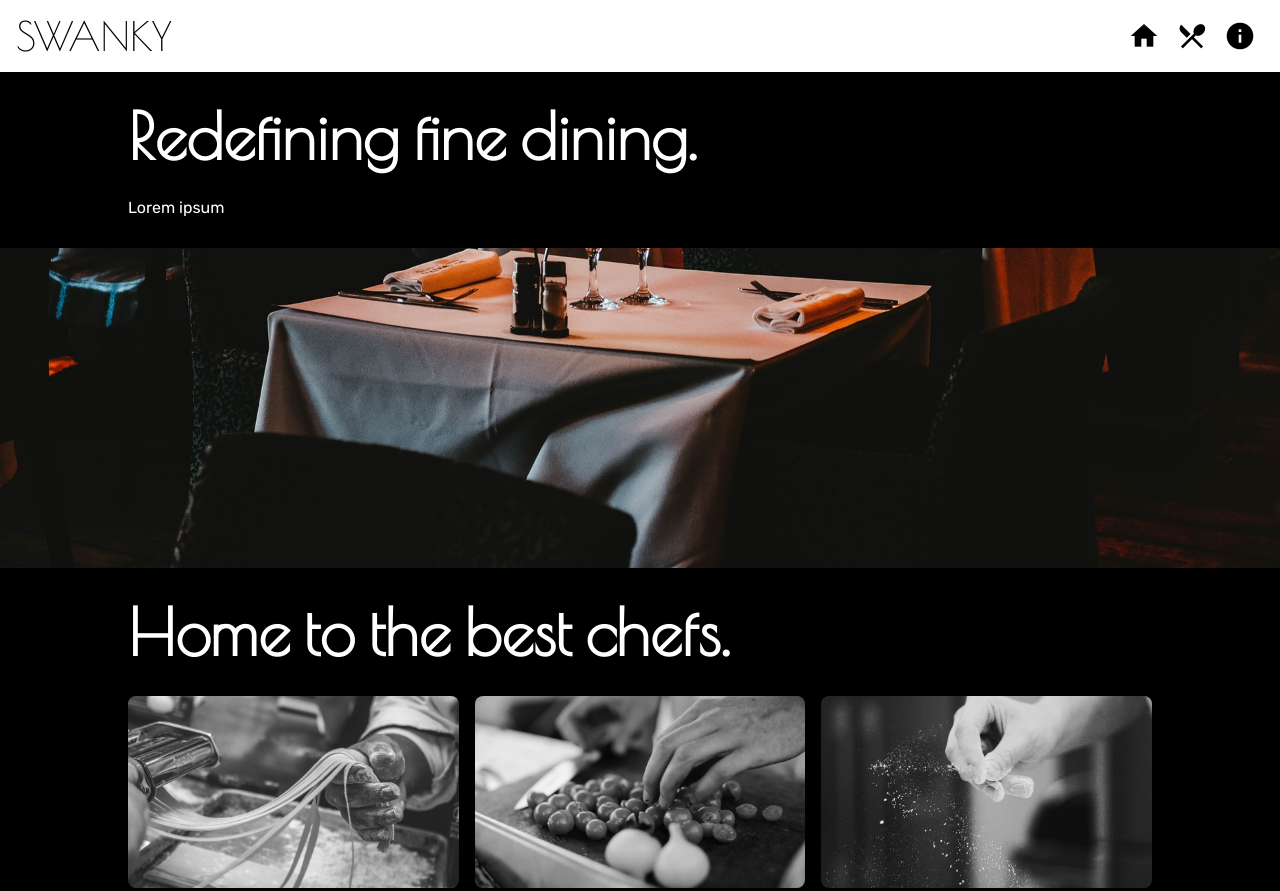
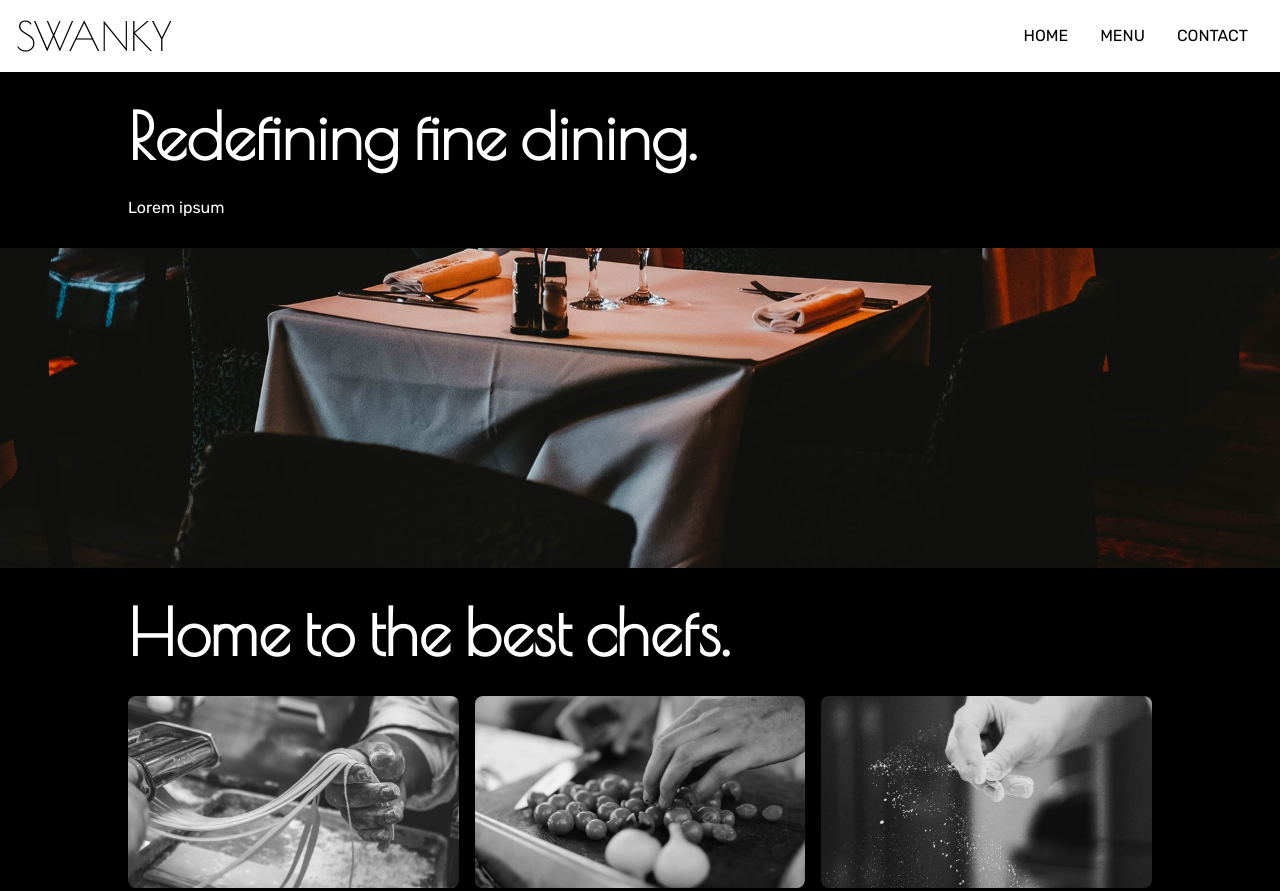
Before and after one commit to darianjason/swanky-restaurant, a website built with webpack: page dist/index.html in a window 1280 px wide. Shown: the top 891 px of the page. Built offline with nearby package versions, Linux system fonts and the light colour scheme.

Commit message:
Change navigation bar

```diff
--- a/src/modules/master.js
+++ b/src/modules/master.js
@@ -14,16 +14,13 @@ const loadHeader = content => {
     const nav = document.createElement("nav");
 
     const ul = document.createElement("ul");
-    const navBarListItems = ["home", "restaurant_menu", "info"];
 
-    navBarListItems.forEach(item => {
-        const li = document.createElement("li");
+    const navItems = ["Home", "Menu", "Contact"];
 
-        const span = document.createElement("span");
-        span.classList.add("material-icons");
-        span.textContent = item;
+    navItems.forEach(item => {
+        const li = domUtil.createText("li", item);
+        li.classList.add("nav-item");
 
-        li.append(span);
         ul.append(li);
     });
 
--- a/src/stylesheets/main.css
+++ b/src/stylesheets/main.css
@@ -1,6 +1,4 @@
 @import url('https://fonts.googleapis.com/css2?family=Poiret+One&family=Rubik:wght@400;700&display=swap');
-
-@import url('https://fonts.googleapis.com/icon?family=Material+Icons');
 
 html {
     font-family: 'Rubik', sans-serif;
@@ -48,13 +46,15 @@ nav ul {
 
 nav ul li {
     margin: 0 0.5rem;
+    padding: 0.5em;
     display: flex;
     align-items: center;
-    font-size: 2rem;
+    text-transform: uppercase;
 }
 
-.material-icons {
-    font-size: 100%;
+nav ul li:hover {
+    color: aquamarine;
+    cursor: pointer;
 }
 
 h2 {
```
